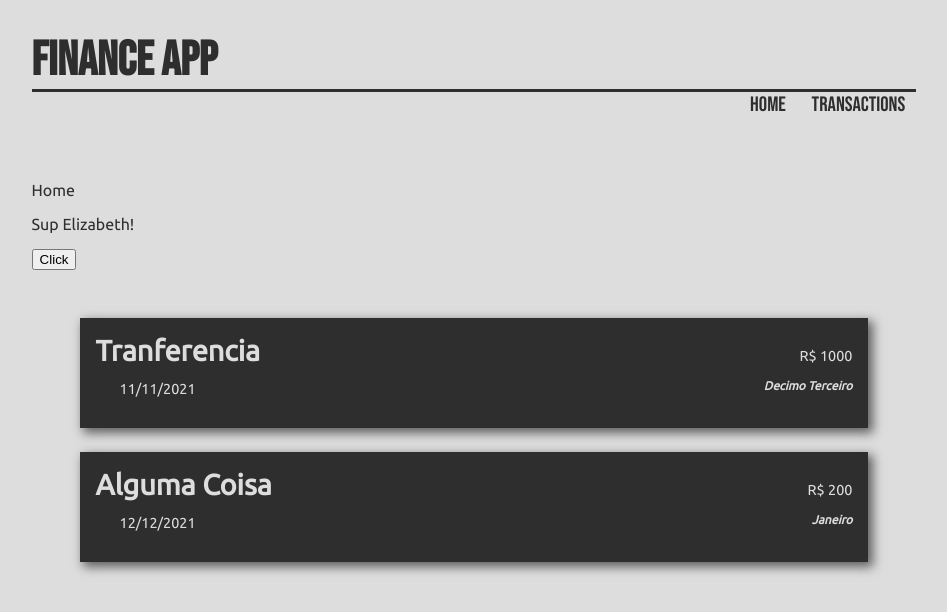
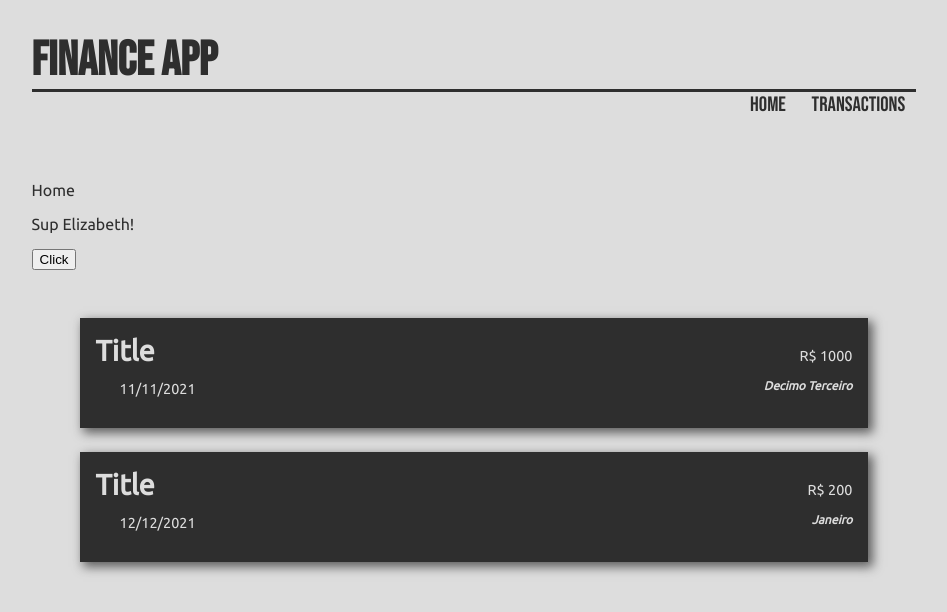
Before and after one commit to VitorFellix/FinanceApp, a React (Create React App) app in the folder financeapp/: page / in a window 1280 px wide. Shown: the top 612 px of the page, without its empty margins (166-1113 px from the left). Built offline with nearby package versions, Linux system fonts and the light colour scheme.

Commit message:
Added TransactionsList component

```diff
--- a/financeapp/src/components/Transactions.js
+++ b/financeapp/src/components/Transactions.js
@@ -1,37 +1,25 @@
 import { useState } from "react";
+import TransactionsList from "./TransactionsList";
 
 const Transactions = () => {
   const [transactions, setTransactions] = useState([
     {
       id: 1,
-      name: "Tranferencia",
+      name: "Title",
       value: 1000,
       date: "11/11/2021",
       optional: "decimo terceiro",
     },
     {
       id: 2,
-      name: "alguma coisa",
+      name: "Title",
       value: 200,
       date: "12/12/2021",
       optional: "janeiro",
     },
   ]);
   return (
-    <div className="transactions">
-      {transactions.map((transaction) => (
-        <div className="transactionHeader container" key={transaction.id}>
-          <div>
-            <h2>{transaction.name}</h2>
-            <p className="transactionDate">{transaction.date}</p>
-          </div>
-          <div className="alignRight">
-            <p >{"R$ " + transaction.value}</p>
-            <p className="transactionOptional">{transaction.optional}</p>
-          </div>
-        </div>
-      ))}
-    </div>
+    <TransactionsList transactions={transactions}/>
   );
 };
 
--- /dev/null
+++ b/financeapp/src/components/TransactionsList.js
@@ -0,0 +1,24 @@
+const TransactionsList = ({ transactions }) => {
+  //   const TransactionsList = (props) => { Aceita todos os parametros que vc passar, ou vc pode especificar qual vc quer
+  //   const transactionsasd = props.transactions;
+  //   console.log(props);
+
+  return (
+    <div className="transactionsList">
+      {transactions.map((transaction) => (
+        <div className="transactionHeader container" key={transaction.id}>
+          <div>
+            <h2>{transaction.name}</h2>
+            <p className="transactionDate">{transaction.date}</p>
+          </div>
+          <div className="alignRight">
+            <p>{"R$ " + transaction.value}</p>
+            <p className="transactionOptional">{transaction.optional}</p>
+          </div>
+        </div>
+      ))}
+    </div>
+  );
+};
+
+export default TransactionsList;
--- a/financeapp/src/index.css
+++ b/financeapp/src/index.css
@@ -65,7 +65,7 @@ body {
   flex: 1;
 }
 
-.transactions {
+.transactionsList {
   margin: 3rem;
 }
 
```
